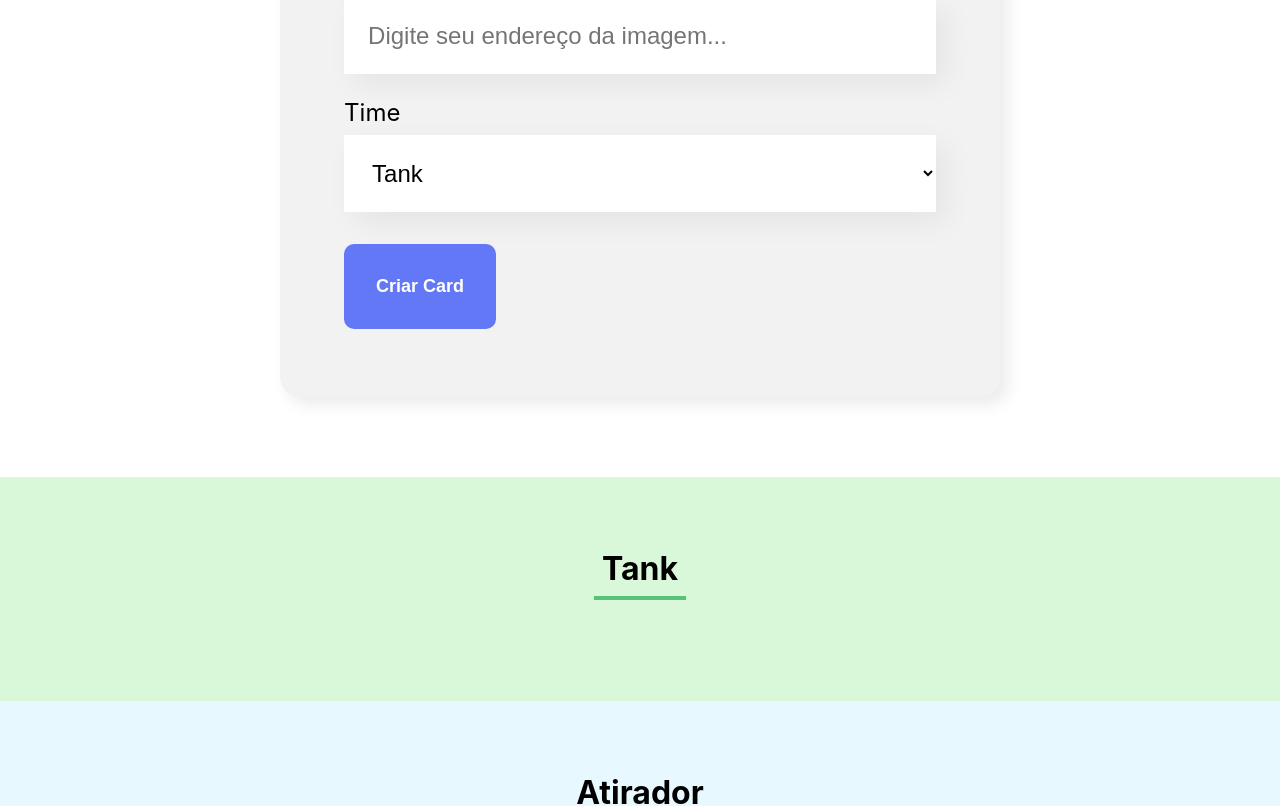
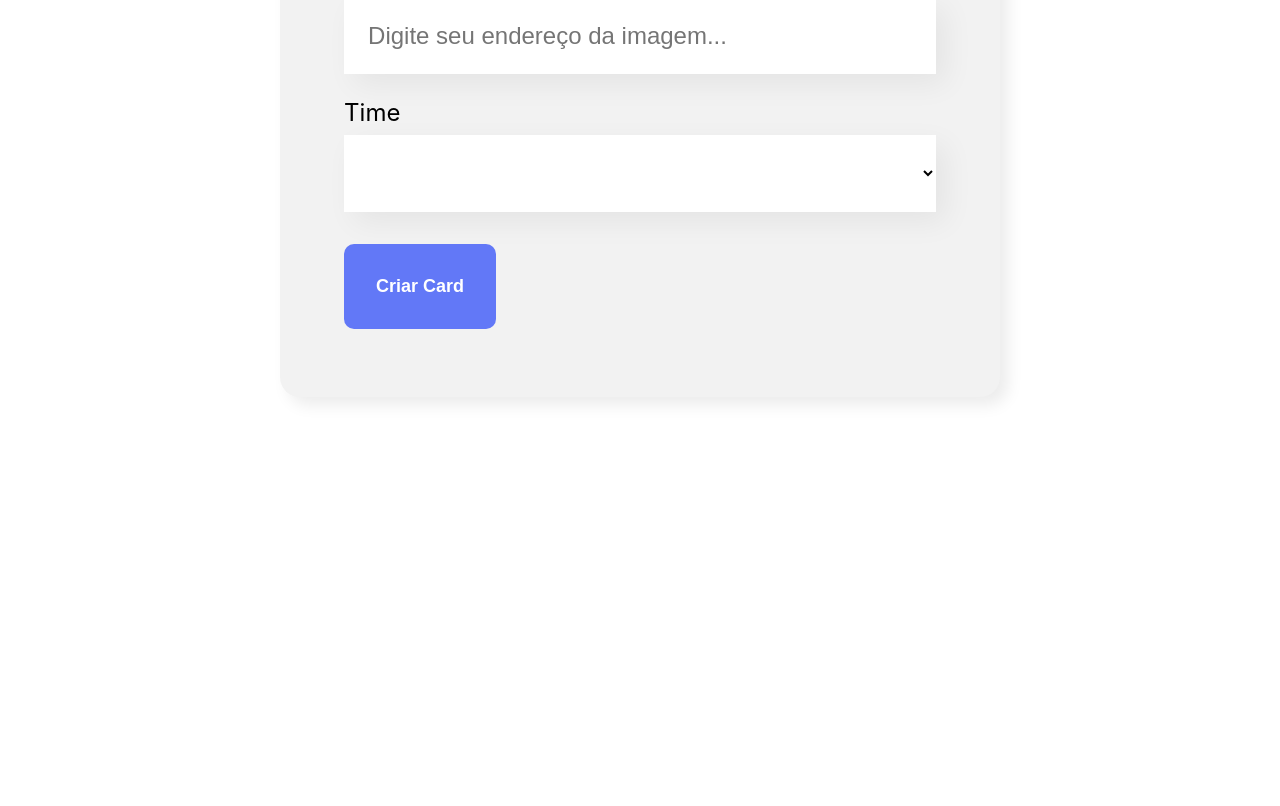
Before and after one commit to alanalveses/organo, a React (Create React App) app: page / in a window 1280 px wide. Shown: the part 1000-1806 px from the top of the page. After the commit the page ends 1477 px from the top, so only its background shows below. Built offline with nearby package versions, Linux system fonts and the light colour scheme.

Commit message:
Corrigindo bug de key no componente "time" e erros de digitação

```diff
--- a/src/App.js
+++ b/src/App.js
@@ -46,7 +46,6 @@ function App() {
   const [jogadores, setJogadores] = useState([])
 
   const aoNovoJogadorAdicionado = (jogador) => {
-    console.log(jogador)
     setJogadores([...jogadores, jogador])
   }
 
--- a/src/componentes/Jogador/index.js
+++ b/src/componentes/Jogador/index.js
@@ -1,9 +1,9 @@
 import './Jogador.css'
 
-const Jogador = ({nome, imagem, classe}) => {
+const Jogador = ({nome, imagem, classe, corFundo}) => {
     return (<div className='jogador'>
 
-        <div className='cabecalho'>
+        <div className='cabecalho' style={{backgroundColor: corFundo}}>
             <img src={imagem} alt={nome} />
         </div>
         <div className='rodape'>
--- a/src/componentes/ListaSuspensa/index.js
+++ b/src/componentes/ListaSuspensa/index.js
@@ -6,7 +6,8 @@ const ListaSuspensa = (props) => {
             <label>
                 {props.label}
             </label>
-            <select onChange={evento => props.aoAlterado(evento.target.value)} required={props.obrigatorio}> value={props.value}
+            <select onChange={evento => props.aoAlterado(evento.target.value)} required={props.obrigatorio}> value={props.valor}
+            <option value={''}></option>
                 {props.itens.map(item => {
                 return <option key={item}>{item}</option>})}
             </select>
--- a/src/componentes/Time/index.js
+++ b/src/componentes/Time/index.js
@@ -6,13 +6,21 @@ const Time = (props) => {
     // <section className='time' style={css}>
 
     return (
-        <section className='time' style={{ backgroundColor: props.corSecundaria}}>
+        (props.jogadores.length > 0) ? <section className='time' style={{ backgroundColor: props.corSecundaria}}>
             <h3 style={{borderColor: props.corPrimaria}}>{props.nome}</h3>
             <div className='jogadores'>
-                {props.jogadores.map( jogador => <Jogador nome={jogador.nome} classe={jogador.classe} imagem={jogador.imagem} /> )}
+                {props.jogadores.map( jogador => <Jogador corFundo={props.corPrimaria} key={jogador.nome} nome={jogador.nome} classe={jogador.classe} imagem={jogador.imagem} /> )}
 
             </div>
         </section>
+        : ''
+        // props.jogadores.length > 0 && <section className='time' style={{ backgroundColor: props.corSecundaria}}>
+        //     <h3 style={{borderColor: props.corPrimaria}}>{props.nome}</h3>
+        //     <div className='jogadores'>
+        //         {props.jogadores.map( jogador => <Jogador nome={jogador.nome} classe={jogador.classe} imagem={jogador.imagem} /> )}
+
+        //     </div>
+        // </section>
     )
 }
 
```
